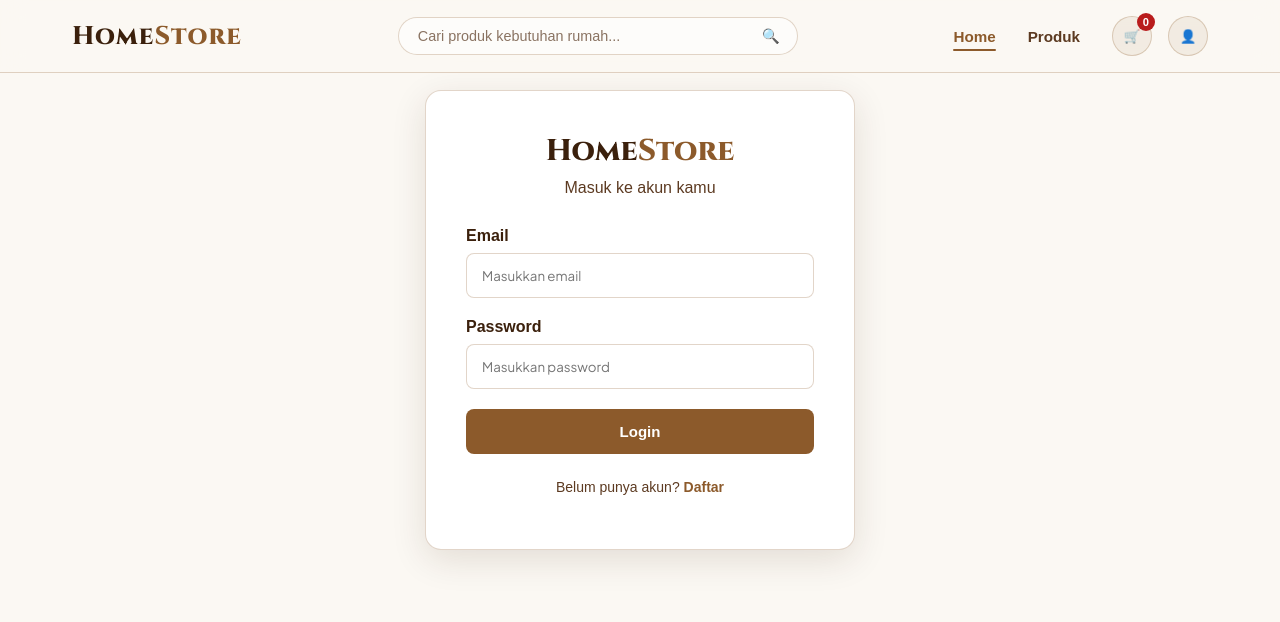
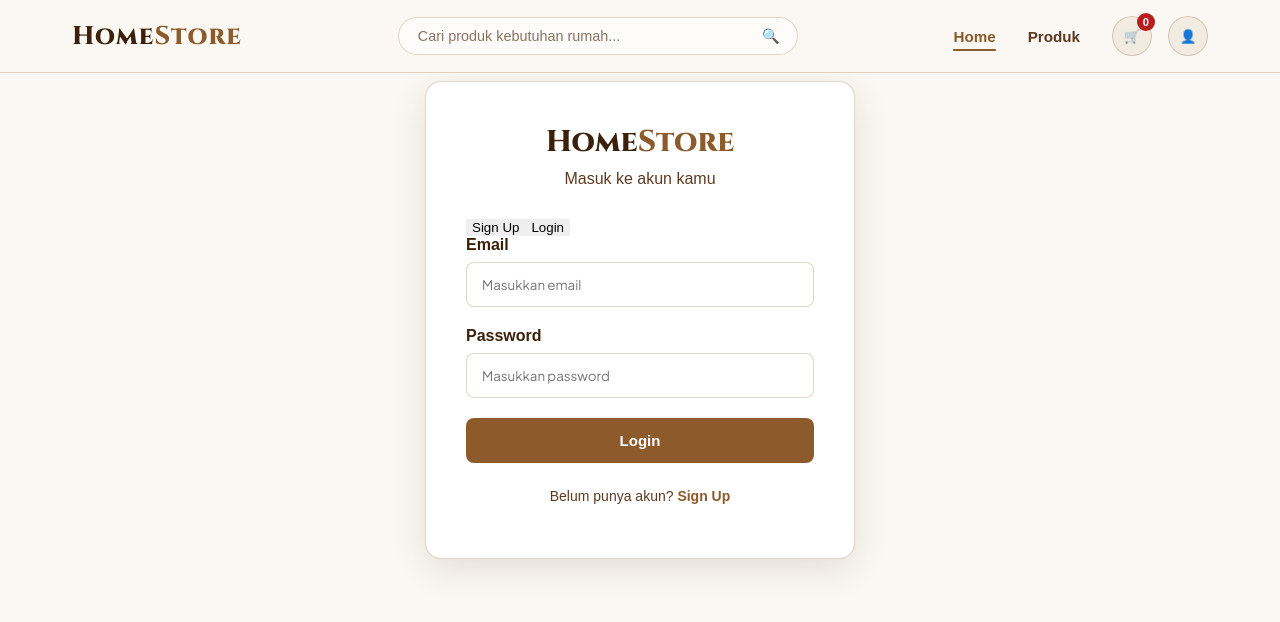
Before and after one commit to luwakhitam0209-cyber/homestore-frontend, a React (Vite) app: page /login in a window 1280 px wide. Shown: the top 622 px of the page. Built offline with nearby package versions, Linux system fonts and the light colour scheme.

Commit message:
update login

```diff
--- a/src/pages/Login.jsx
+++ b/src/pages/Login.jsx
@@ -6,8 +6,13 @@ function Login() {
   const navigate = useNavigate();
   const location = useLocation();
 
+  const [mode, setMode] = useState("login");
+
+  const [name, setName] = useState("");
   const [email, setEmail] = useState("");
   const [password, setPassword] = useState("");
+  const [confirmPassword, setConfirmPassword] = useState("");
+
   const [error, setError] = useState("");
   const [loading, setLoading] = useState(false);
 
@@ -25,13 +30,13 @@ function Login() {
         password,
       });
 
-      // Simpan data user
-      localStorage.setItem("user", JSON.stringify(response.data.user));
+      localStorage.setItem(
+        "user",
+        JSON.stringify(response.data.user)
+      );
 
-      // Penanda bahwa user sudah login
       localStorage.setItem("isLoggedIn", "true");
 
-      // Kembali ke halaman sebelumnya
       navigate(from);
     } catch (error) {
       console.error("Login gagal:", error);
@@ -45,17 +50,96 @@ function Login() {
     }
   };
 
+  const handleSignUp = (e) => {
+    e.preventDefault();
+
+    setError("");
+
+    // Backend Sign Up belum dibuat.
+    // Untuk sementara hanya pengecekan tampilan.
+
+    if (password !== confirmPassword) {
+      setError("Password dan konfirmasi password tidak sama.");
+      return;
+    }
+
+    alert("Form Sign Up siap. Backend akan dibuat nanti.");
+  };
+
+  const switchMode = (newMode) => {
+    setMode(newMode);
+    setError("");
+
+    setName("");
+    setEmail("");
+    setPassword("");
+    setConfirmPassword("");
+  };
+
   return (
     <div className="login-page">
       <div className="login-card">
+
+        {/* HEADER */}
         <div className="login-header">
-          <h1>Home<span>Store</span></h1>
-          <p>Masuk ke akun kamu</p>
+          <h1>
+            Home<span>Store</span>
+          </h1>
+
+          <p>
+            {mode === "login"
+              ? "Masuk ke akun kamu"
+              : "Buat akun baru"}
+          </p>
         </div>
 
-        <form onSubmit={handleLogin}>
+        {/* LOGIN / SIGN UP NAVIGATION */}
+        <div className="auth-tabs">
+          <button
+            type="button"
+            className={mode === "signup" ? "active" : ""}
+            onClick={() => switchMode("signup")}
+          >
+            Sign Up
+          </button>
+
+          <button
+            type="button"
+            className={mode === "login" ? "active" : ""}
+            onClick={() => switchMode("login")}
+          >
+            Login
+          </button>
+        </div>
+
+        {/* FORM */}
+        <form
+          onSubmit={
+            mode === "login"
+              ? handleLogin
+              : handleSignUp
+          }
+        >
+
+          {/* NAMA - HANYA SIGN UP */}
+          {mode === "signup" && (
+            <div className="form-group">
+              <label>Nama</label>
+
+              <input
+                type="text"
+                placeholder="Masukkan nama"
+                value={name}
+                onChange={(e) => setName(e.target.value)}
+                required
+              />
+            </div>
+          )}
+
+          {/* EMAIL */}
           <div className="form-group">
             <label>Email</label>
+
             <input
               type="email"
               placeholder="Masukkan email"
@@ -65,8 +149,10 @@ function Login() {
             />
           </div>
 
+          {/* PASSWORD */}
           <div className="form-group">
             <label>Password</label>
+
             <input
               type="password"
               placeholder="Masukkan password"
@@ -76,27 +162,67 @@ function Login() {
             />
           </div>
 
+          {/* CONFIRM PASSWORD - HANYA SIGN UP */}
+          {mode === "signup" && (
+            <div className="form-group">
+              <label>Konfirmasi Password</label>
+
+              <input
+                type="password"
+                placeholder="Ulangi password"
+                value={confirmPassword}
+                onChange={(e) =>
+                  setConfirmPassword(e.target.value)
+                }
+                required
+              />
+            </div>
+          )}
+
+          {/* ERROR */}
           {error && (
             <div className="login-error">
               {error}
             </div>
           )}
 
+          {/* BUTTON */}
           <button
             type="submit"
             className="login-button"
             disabled={loading}
           >
-            {loading ? "Memproses..." : "Login"}
+            {loading
+              ? "Memproses..."
+              : mode === "login"
+              ? "Login"
+              : "Sign Up"}
           </button>
         </form>
 
+        {/* FOOTER */}
         <div className="login-register">
           <p>
-            Belum punya akun?{" "}
-            <span>Daftar</span>
+            {mode === "login"
+              ? "Belum punya akun? "
+              : "Sudah punya akun? "}
+
+            <span
+              onClick={() =>
+                switchMode(
+                  mode === "login"
+                    ? "signup"
+                    : "login"
+                )
+              }
+            >
+              {mode === "login"
+                ? "Sign Up"
+                : "Login"}
+            </span>
           </p>
         </div>
+
       </div>
     </div>
   );
```
